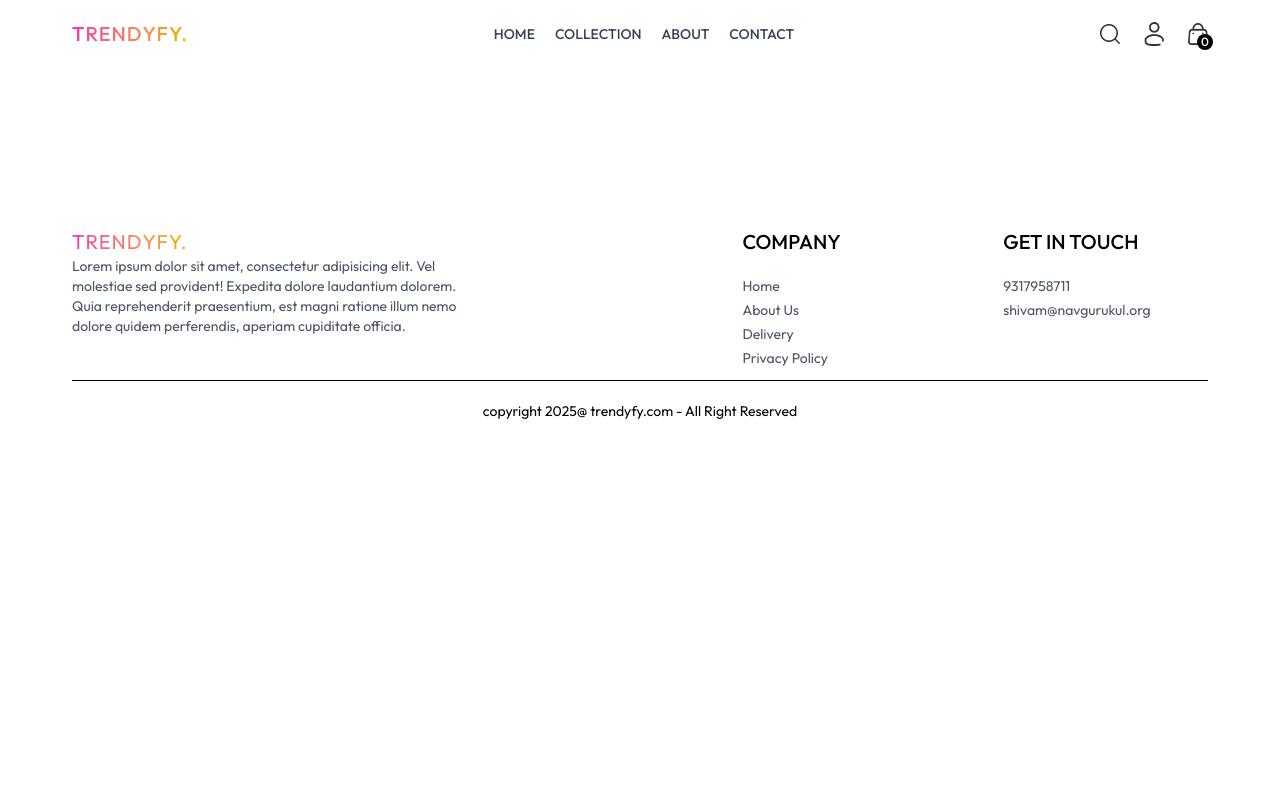
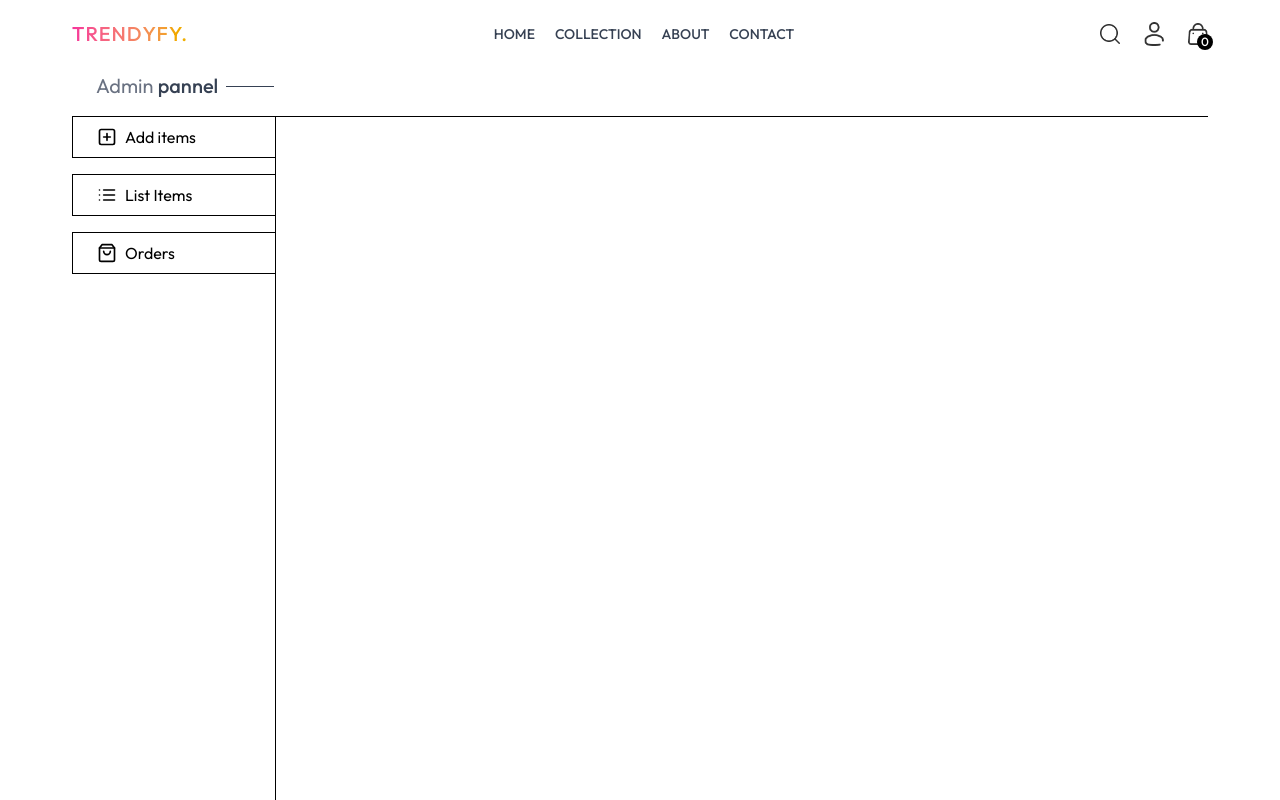
Before and after one commit to Shivam8299/Mern_Project, a React (Vite) app in the folder frontend/: page /admin in a window 1280 px wide. Shown: the top 800 px of the page. Built offline with nearby package versions, Linux system fonts and the light colour scheme; no server answers.

Commit message:
working on admin panel

```diff
--- a/frontend/src/App.jsx
+++ b/frontend/src/App.jsx
@@ -13,7 +13,10 @@ import Navbar from "./components/Navbar"
 import Footer from "./components/Footer";
 import SearchBar from "./components/SearchBar";
 import { ToastContainer, toast } from 'react-toastify';
-import Admin from "./admin/admin";
+import Admin from "./admin/Admin";
+import Add from "./admin/Add";
+import List from "./admin/List";
+import OrderAdmin from "./admin/OrderAdmin";
 function App() {
   return (
     <div className="px-4 sm:px-[5vh] md:px-[7vh] lg:px-[9vh]">
@@ -31,6 +34,11 @@ function App() {
         <Route path="/place-order" element={<PlaceOrder />} />
         <Route path="/product/:productId" element={<Product />} />
         <Route path="/admin" element={<Admin/>} />
+        <Route path="/add" element={<Add/>} />
+        <Route path="/list" element={<List/>} />
+        <Route path="/orders/admin" element={<OrderAdmin/>} />
+
+
 
       </Routes>
       <Footer/>
--- /dev/null
+++ b/frontend/src/admin/Add.jsx
@@ -0,0 +1,9 @@
+import React from 'react'
+
+function Add() {
+  return (
+    <div>Add</div>
+  )
+}
+
+export default Add
--- a/frontend/src/admin/Admin.jsx
+++ b/frontend/src/admin/Admin.jsx
@@ -1,9 +1,14 @@
 import React from 'react'
+import Title from '../components/Title'
+import Sidebar from './Sidebar'
 
 function Admin() {
   return (
     <div>
-
+        <div className='text-xl border-b px-6 py-1'>
+          <Title text1={'Admin'} text2={'pannel'}/>
+        </div>
+        <Sidebar/>
     </div>
   )
 }
--- /dev/null
+++ b/frontend/src/admin/List.jsx
@@ -0,0 +1,9 @@
+import React from 'react'
+
+function List() {
+  return (
+    <div>List</div>
+  )
+}
+
+export default List
--- /dev/null
+++ b/frontend/src/admin/OrderAdmin.jsx
@@ -0,0 +1,9 @@
+import React from 'react'
+
+function OrderAdmin() {
+  return (
+    <div>OrderAdmin</div>
+  )
+}
+
+export default OrderAdmin
--- /dev/null
+++ b/frontend/src/admin/Sidebar.jsx
@@ -0,0 +1,34 @@
+import React from 'react'
+import { NavLink } from 'react-router-dom'
+import { FiPlusSquare, FiList, FiShoppingBag } from 'react-icons/fi'
+
+function Sidebar() {
+  return (
+    <div className='w-[18%] min-h-screen border-r-1'>
+      <div className='flex flex-col gap-4'>
+        <NavLink to={'/add'}>
+          <p className='flex items-center gap-2 border py-2 px-6 border-r-0 border-t-0'>
+            <FiPlusSquare className="text-xl" />
+            <span className='hidden md:inline'>Add items</span>
+          </p>
+        </NavLink>
+
+        <NavLink to={'/list'}>
+          <p className='flex items-center gap-2 border py-2 px-6 border-r-0'>
+            <FiList className="text-xl" />
+            <span className='hidden md:inline'>List Items</span>
+          </p>
+        </NavLink>
+
+        <NavLink to={'/orders/admin'}>
+          <p className='flex items-center gap-2 border py-2 px-6 border-r-0'>
+            <FiShoppingBag className="text-xl" />
+            <span className='hidden md:inline'>Orders</span>
+          </p>
+        </NavLink>
+      </div>
+    </div>
+  )
+}
+
+export default Sidebar
```
